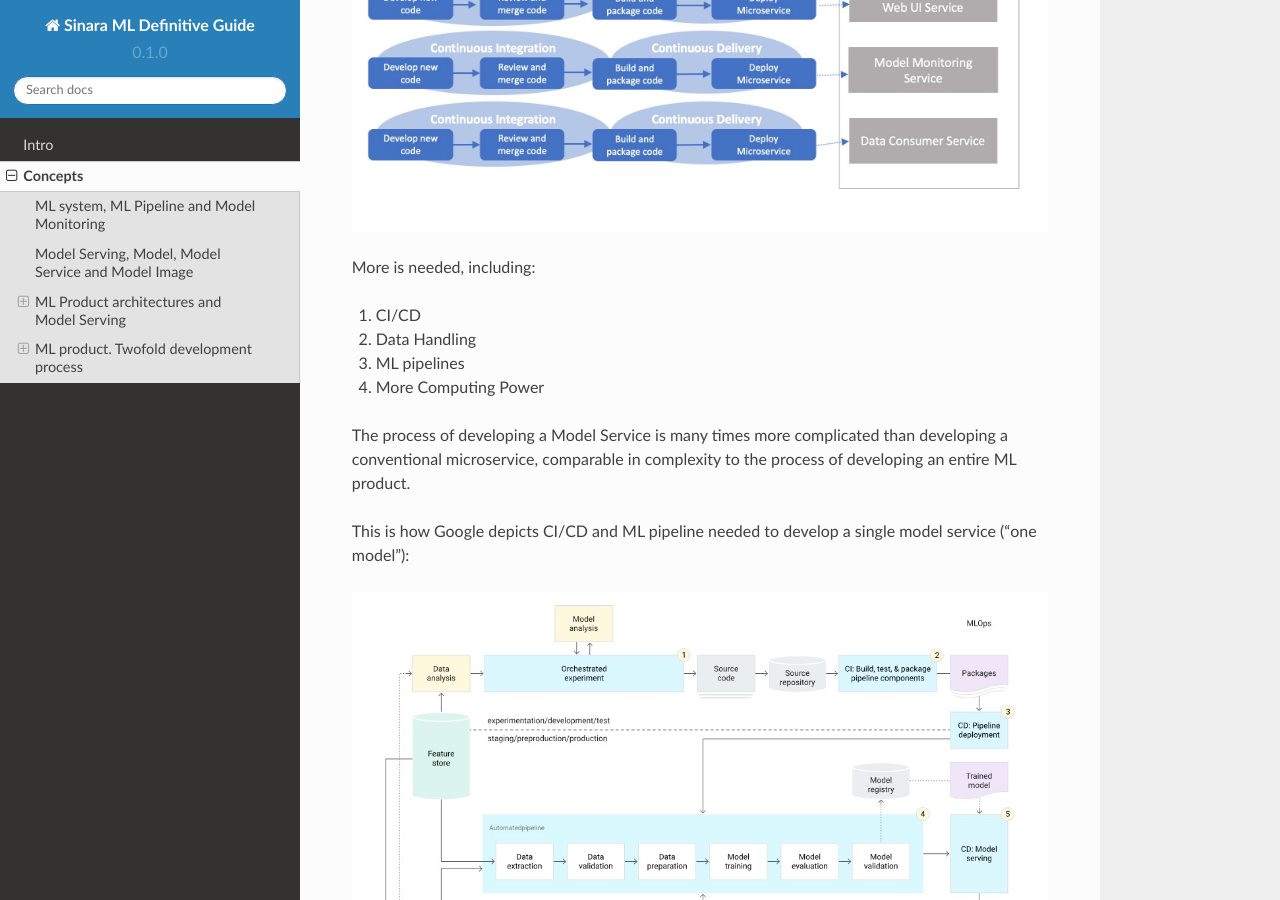
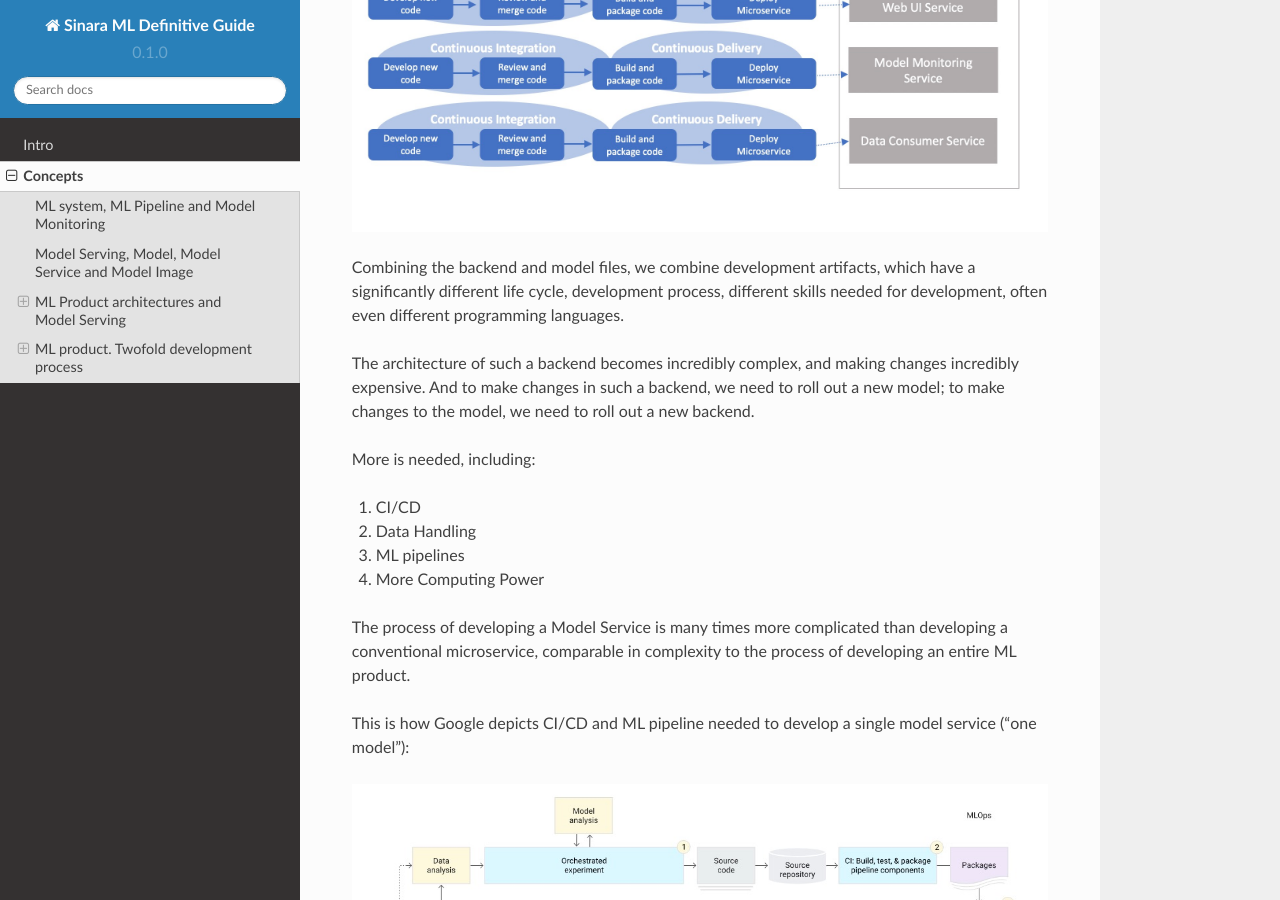
Before and after one commit to 4-DS/SinaraML-Def-Guide, a Sphinx documentation site: the page built from docs/source/concepts.rst, in a window 1280 px wide and 900 px high, scrolled down 6321 px. Built offline with Sphinx 7.4.7 and the Read the Docs theme 2.0.0, drawn with Linux system fonts in a browser that asks for light colours.

Commit message:
Update concepts.rst

```diff
--- a/docs/source/concepts.rst
+++ b/docs/source/concepts.rst
@@ -118,6 +118,9 @@ The result is an architectural anti-pattern, one of the common reasons why ML pr
 
 .. image:: ml_product_antipattern.jpeg
 
+Combining the backend and model files, we combine  development artifacts, which have a significantly different life cycle, development process, different skills needed for development, often even different programming languages.
+
+The architecture of such a backend becomes incredibly complex, and making changes incredibly expensive. And to make changes in such a backend, we need to roll out a new model; to make changes to the model, we need to roll out a new backend.
 
 More is needed, including:
 
```
